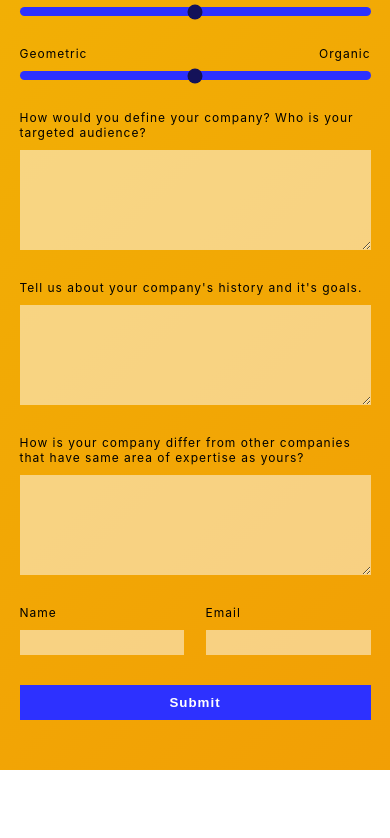
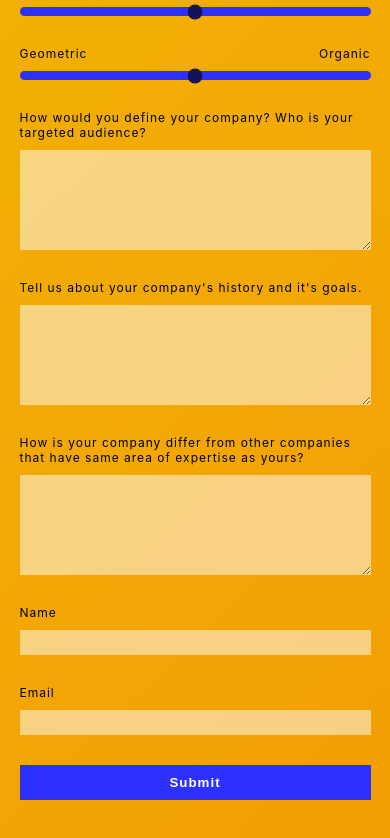
Before and after one commit to Rashiv-16/logo-design-assessment, a website: page index.html in a window 390 px wide. Shown: the part 571-1409 px from the top of the page. Before the commit the page ends 1341 px from the top, so only its background shows below. Drawn offline with Linux system fonts and the light colour scheme.

Commit message:
adds media queries

```diff
--- a/index.css
+++ b/index.css
@@ -193,3 +193,13 @@ input[type=submit]:active {
     outline: none;
     border: none;
 }
+
+@media screen and (max-width: 700px) {
+    .contact {
+        flex-flow: column nowrap;
+    }
+
+    .contact > div {
+        width: 100%;
+    }
+}
```
